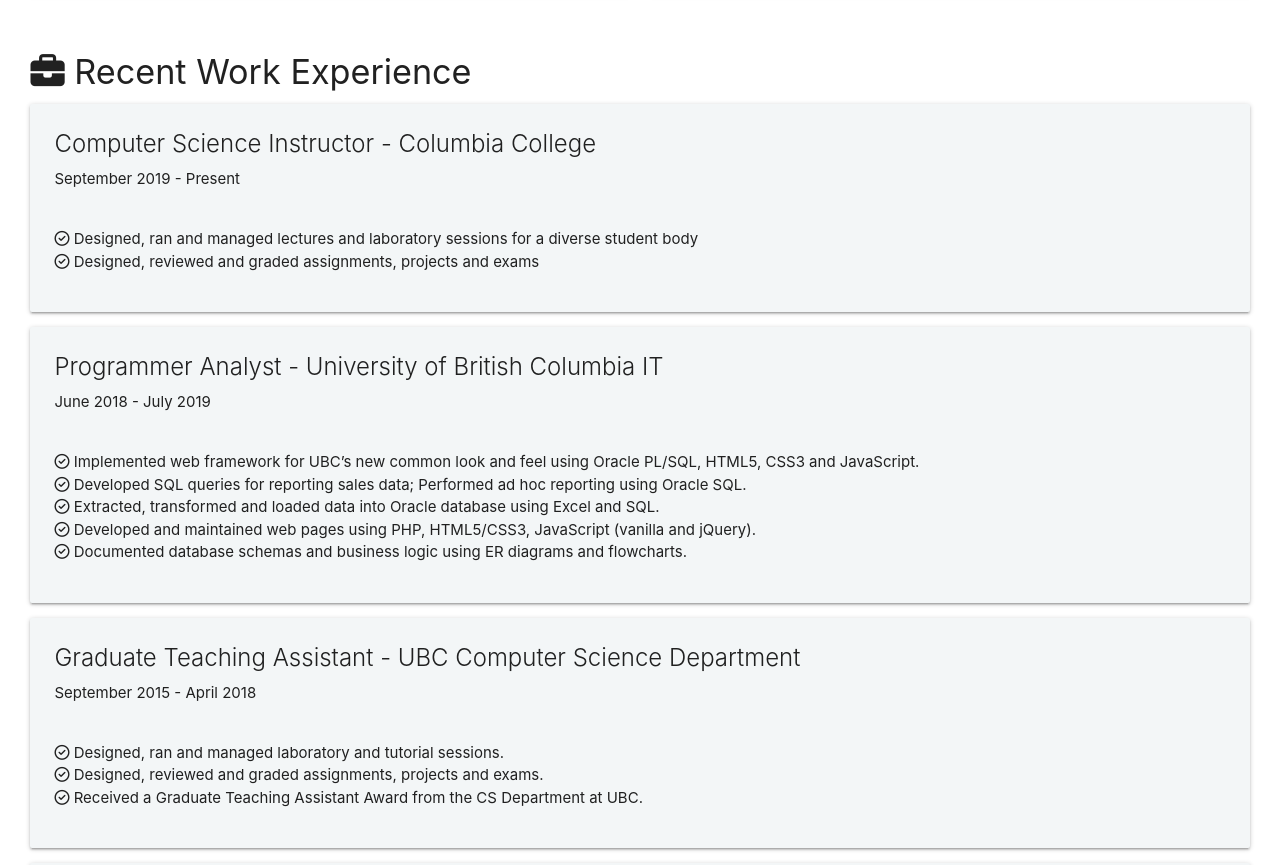
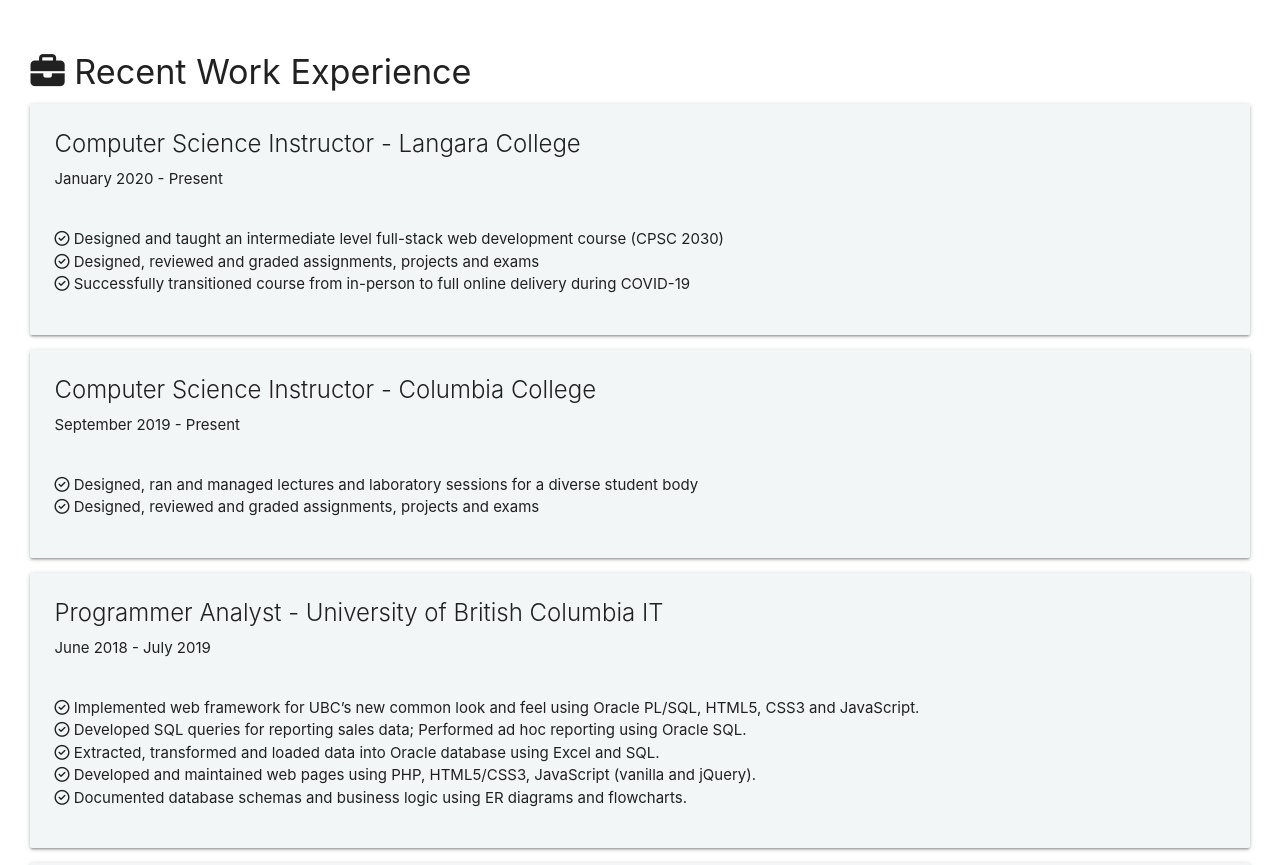
Before and after one commit to adnanreza/personal-site, a React (Create React App) app: page /Resume in a window 1280 px wide. Shown: the part 800-1665 px from the top of the page. Built offline with nearby package versions, Linux system fonts and the light colour scheme; the HTML template or start-up script is replaced by a standard one.

Commit message:
Updated Resume text  with LC and CC updates

```diff
--- a/src/components/pages/Resume.js
+++ b/src/components/pages/Resume.js
@@ -75,6 +75,11 @@
   const accomplishmentsCC = [
     'Designed, ran and managed lectures and laboratory sessions for a diverse student body',
     'Designed, reviewed and graded assignments, projects and exams',
+  ];
+  const accomplishmentsLC = [
+    'Designed and taught an intermediate level full-stack web development course (CPSC 2030)',
+    'Designed, reviewed and graded assignments, projects and exams',
+    'Successfully transitioned course from in-person to full online delivery during COVID-19',
   ];
 
   return (
@@ -167,6 +172,12 @@
               Recent Work Experience
             </h4>
             <ResumeBlock
+              heading='Computer Science Instructor - Langara College'
+              subheading='January 2020 - Present'
+              body={accomplishmentsLC}
+              list={true}
+            ></ResumeBlock>
+            <ResumeBlock
               heading='Computer Science Instructor - Columbia College'
               subheading='September 2019 - Present'
               body={accomplishmentsCC}
```
